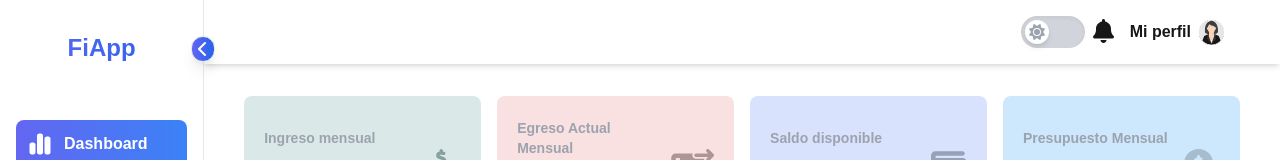
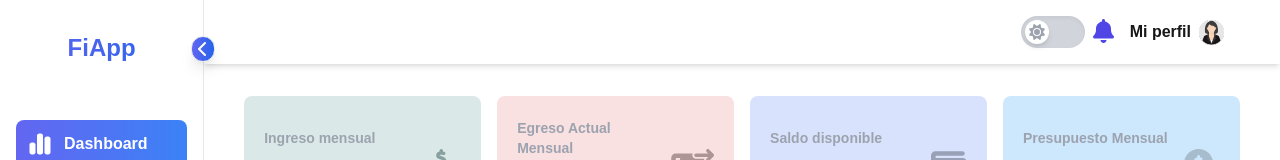
Before and after one commit to Jeim05/personal-finance-app, a Next.js app: page / in a window 1280 px wide. Shown: the top 160 px of the page. Built offline with nearby package versions, Linux system fonts and the light colour scheme.

Commit message:
Update Header.tsx

```diff
--- a/components/Header.tsx
+++ b/components/Header.tsx
@@ -18,7 +18,7 @@ export const Header = () => {
                 </div>
                 <ul className='flex gap-2'>
                     <DarkModeSwitcher />
-                    <li className='text-2xl'>
+                    <li className='text-2xl text-indigo-600'>
                         <FontAwesomeIcon icon={faBell} />
                     </li>
                 </ul>
```
